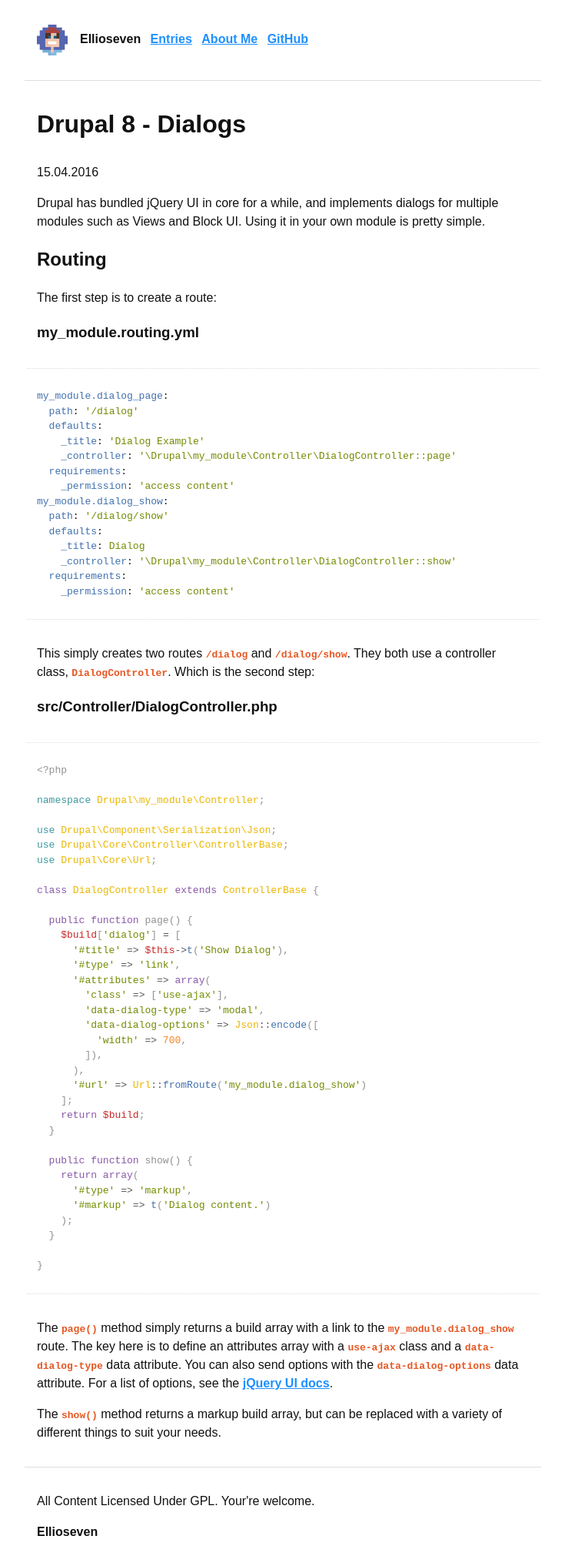
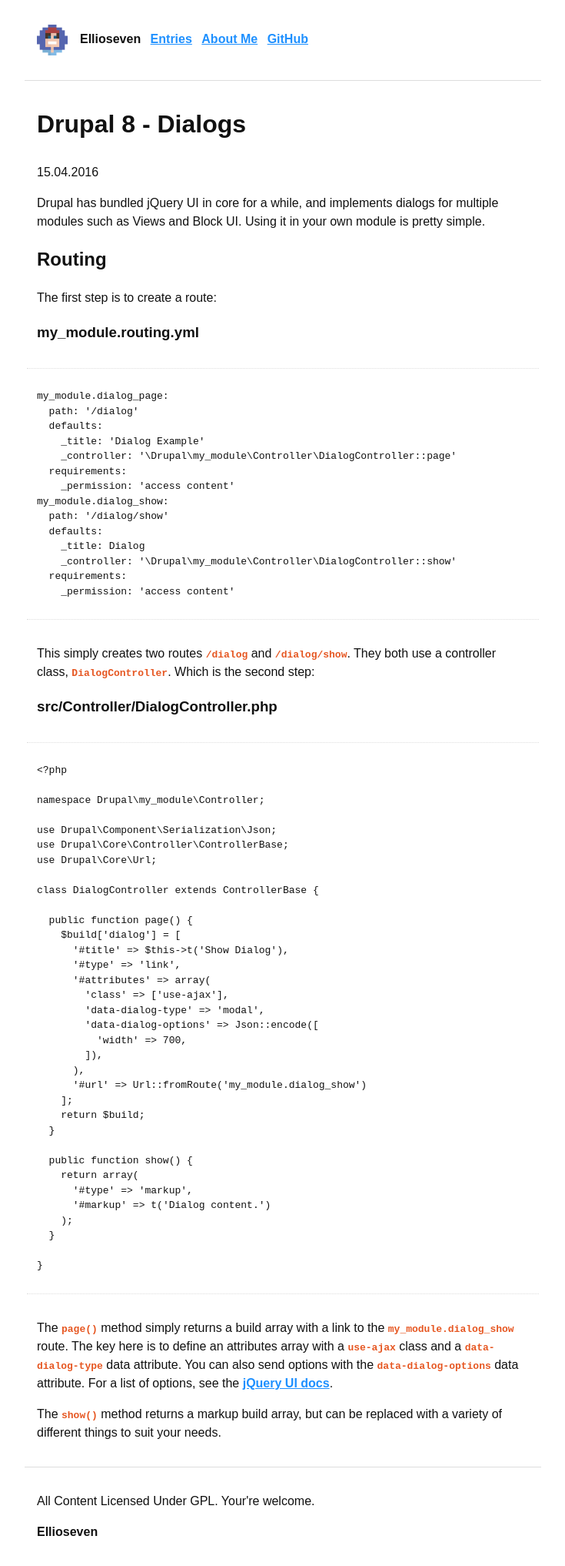
Before and after one commit to ellioseven/ellioseven.github.io, a Jekyll site: the page built from _posts/2016-04-15-drupal-8-dialogs.markdown, in a window 1280 px wide. Shown: the whole page at 77% size, without its empty margins (272-1007 px from the left). Built offline with Jekyll 4.4.1, drawn with Linux system fonts in a browser that asks for light colours.

Commit message:
Remove code highlighting

```diff
--- a/css/theme.css
+++ b/css/theme.css
@@ -175,252 +175,3 @@ main[role="main"] > article img {
 .highlight code {
     color: inherit;
 }
-
-.highlight .hll {
-    background-color: transparent;
-}
-
-.highlight .c {
-    color: #929292;
-}
-
-.highlight .err {
-    background: #C82829;
-    color: #FFFFFF;
-}
-
-.highlight .k {
-    color: #8959A8;
-}
-
-.highlight .l {
-    color: #F5871F;
-}
-
-.highlight .n {
-    color: #929292;
-}
-
-.highlight .o {
-    color: #545454;
-}
-
-.highlight .p {
-    color: #929292;
-}
-
-.highlight .cm {
-    color: #929292;
-}
-
-.highlight .cp {
-    color: #929292;
-}
-
-.highlight .c1 {
-    color: #929292;
-}
-
-.highlight .cs {
-    color: #929292;
-}
-
-.highlight .gd {
-    color: #C82829;
-}
-
-.highlight .gh {
-    color: #545454;
-}
-
-.highlight .gi {
-    color: #718C00;
-}
-
-.highlight .gp {
-    color: #718C00;
-}
-
-.highlight .gu {
-    color: #3E999F;
-}
-
-.highlight .kc {
-    color: #8959A8;
-}
-
-.highlight .kd {
-    color: #8959A8;
-}
-
-.highlight .kn {
-    color: #3E999F;
-}
-
-.highlight .kp {
-    color: #4271AE;
-}
-
-.highlight .kr {
-    color: #8959A8;
-}
-
-.highlight .kt {
-    color: #EAB700;
-}
-
-.highlight .ld {
-    color: #718C00;
-}
-
-.highlight .m {
-    color: #F5871F;
-}
-
-.highlight .s {
-    color: #718C00;
-}
-
-.highlight .na {
-    color: #4271AE;
-}
-
-.highlight .nb {
-    color: #4271AE;
-}
-
-.highlight .nc {
-    color: #EAB700;
-}
-
-.highlight .no {
-    color: #EAB700;
-}
-
-.highlight .nd {
-    color: #3E999F;
-}
-
-.highlight .ni {
-    color: #545454;
-}
-
-.highlight .ne {
-    color: #C82829;
-}
-
-.highlight .nf {
-    color: #4271AE;
-}
-
-.highlight .nl {
-    color: #545454;
-}
-
-.highlight .nn {
-    color: #EAB700;
-}
-
-.highlight .nx {
-    color: #4271AE;
-}
-
-.highlight .py {
-    color: #545454;
-}
-
-.highlight .nt {
-    color: #3E999F;
-}
-
-.highlight .nv {
-    color: #C82829;
-}
-
-.highlight .ow {
-    color: #3E999F;
-}
-
-.highlight .w {
-    color: #545454;
-}
-
-.highlight .mf {
-    color: #F5871F;
-}
-
-.highlight .mh {
-    color: #F5871F;
-}
-
-.highlight .mi {
-    color: #F5871F;
-}
-
-.highlight .mo {
-    color: #F5871F;
-}
-
-.highlight .sb {
-    color: #718C00;
-}
-
-.highlight .sc {
-    color: #545454;
-}
-
-.highlight .sd {
-    color: #929292;
-}
-
-.highlight .s2 {
-    color: #718C00;
-}
-
-.highlight .se {
-    color: #F5871F;
-}
-
-.highlight .sh {
-    color: #718C00;
-}
-
-.highlight .si {
-    color: #F5871F;
-}
-
-.highlight .sx {
-    color: #718C00;
-}
-
-.highlight .sr {
-    color: #718C00;
-}
-
-.highlight .s1 {
-    color: #718C00;
-}
-
-.highlight .ss {
-    color: #718C00;
-}
-
-.highlight .bp {
-    color: #545454;
-}
-
-.highlight .vc {
-    color: #C82829;
-}
-
-.highlight .vg {
-    color: #C82829;
-}
-
-.highlight .vi {
-    color: #C82829;
-}
-
-.highlight .il {
-    color: #F5871F;
-}
```
